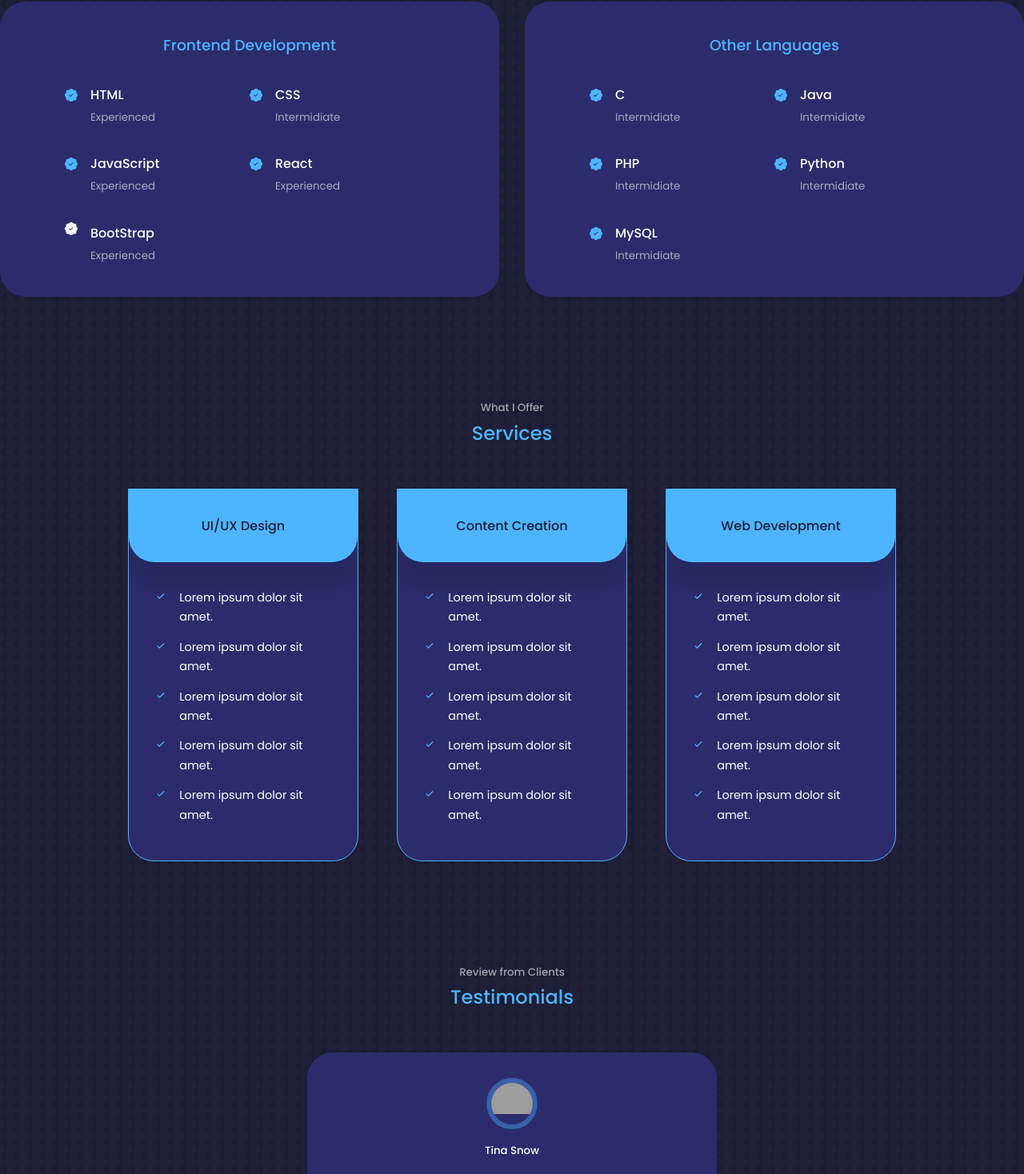
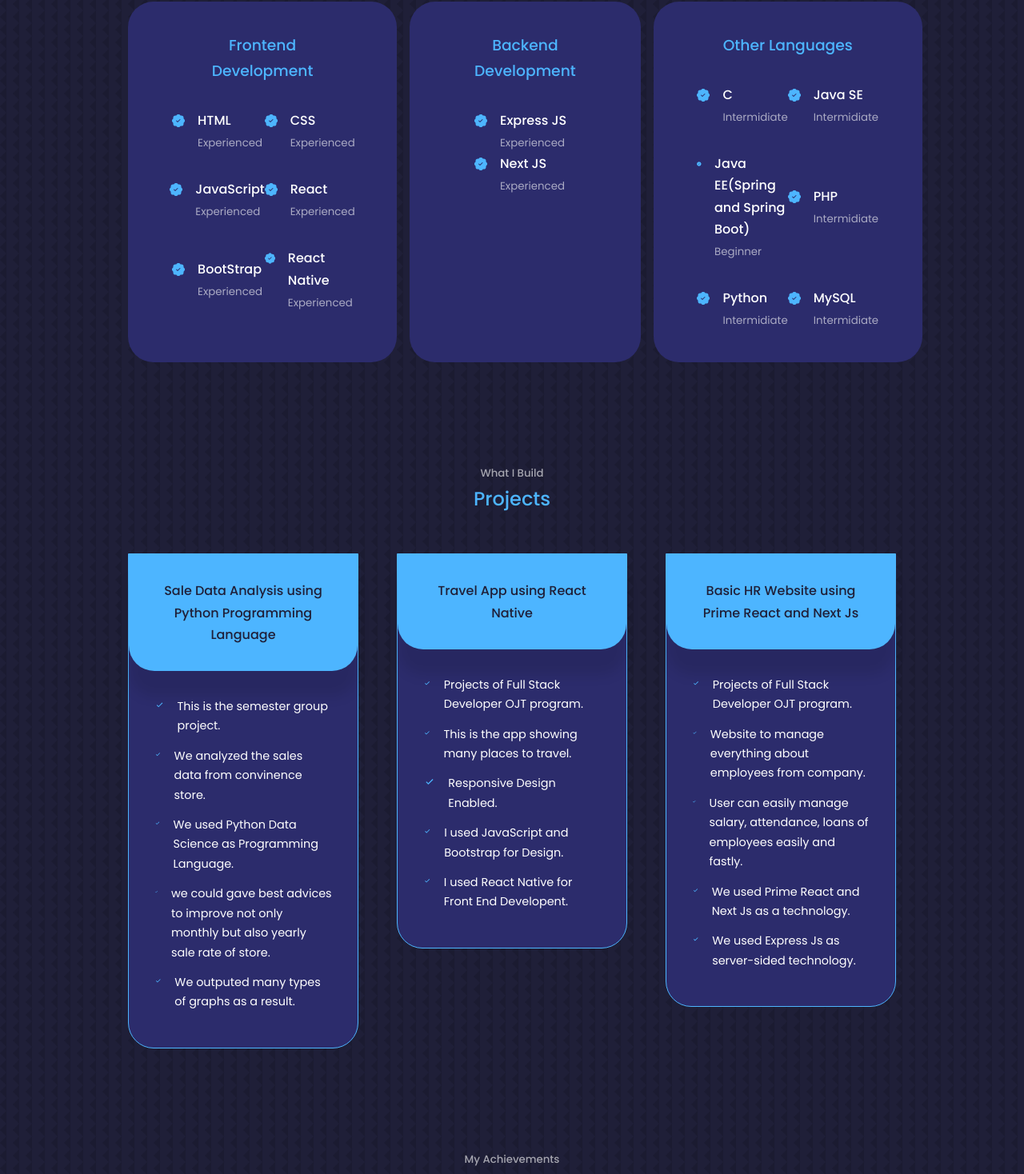
Before and after one commit to webdesignalex/kto-portofolio, a React (Create React App) app: page / in a window 1280 px wide. Shown: the part 1923-3391 px from the top of the page at 80% size. Built offline with nearby package versions, Linux system fonts and the light colour scheme; grey boxes are pictures that could not be loaded.

Commit message:
App updated

```diff
--- a/src/App.jsx
+++ b/src/App.jsx
@@ -1,27 +1,26 @@
-import React from 'react';
-import Header from './components/header/Header';
-import Nav from './components/nav/Nav';
-import About from './components/about/About';
-import Experience from './components/experience/Experience';
-import Services from './components/services/Services';
-import Testimonials from './components/testimonials/Testimonials';
-import Contact from './components/contact/Contact';
-import Footer from './components/footer/Footer';
-
+import React from "react";
+import Header from "./components/header/Header";
+import Nav from "./components/nav/Nav";
+import About from "./components/about/About";
+import Skill from "./components/skill/Skill";
+import Projects from "./components/projects/Projects";
+import Certificates from "./components/certificates/Certificates";
+import Contact from "./components/contact/Contact";
+import Footer from "./components/footer/Footer";
 
 const App = () => {
   return (
     <>
-    <Header />
-    <Nav />
-    <About />
-    <Experience />
-    <Services />
-    <Testimonials />
-    <Contact/>
-    <Footer />
+      <Header />
+      <Nav />
+      <About />
+      <Skill />
+      <Projects />
+      <Certificates />
+      <Contact />
+      <Footer />
     </>
-  )
-}
+  );
+};
 
-export default App
+export default App;
```
